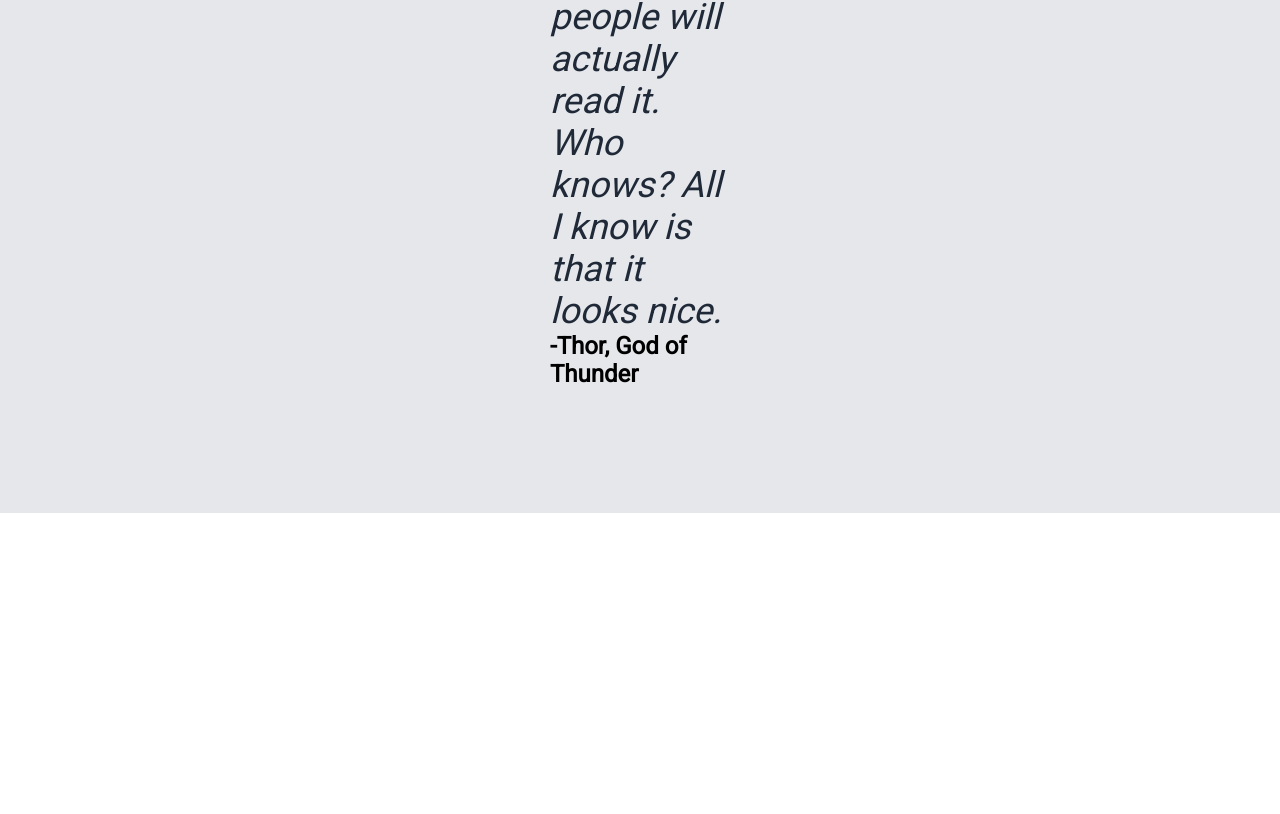
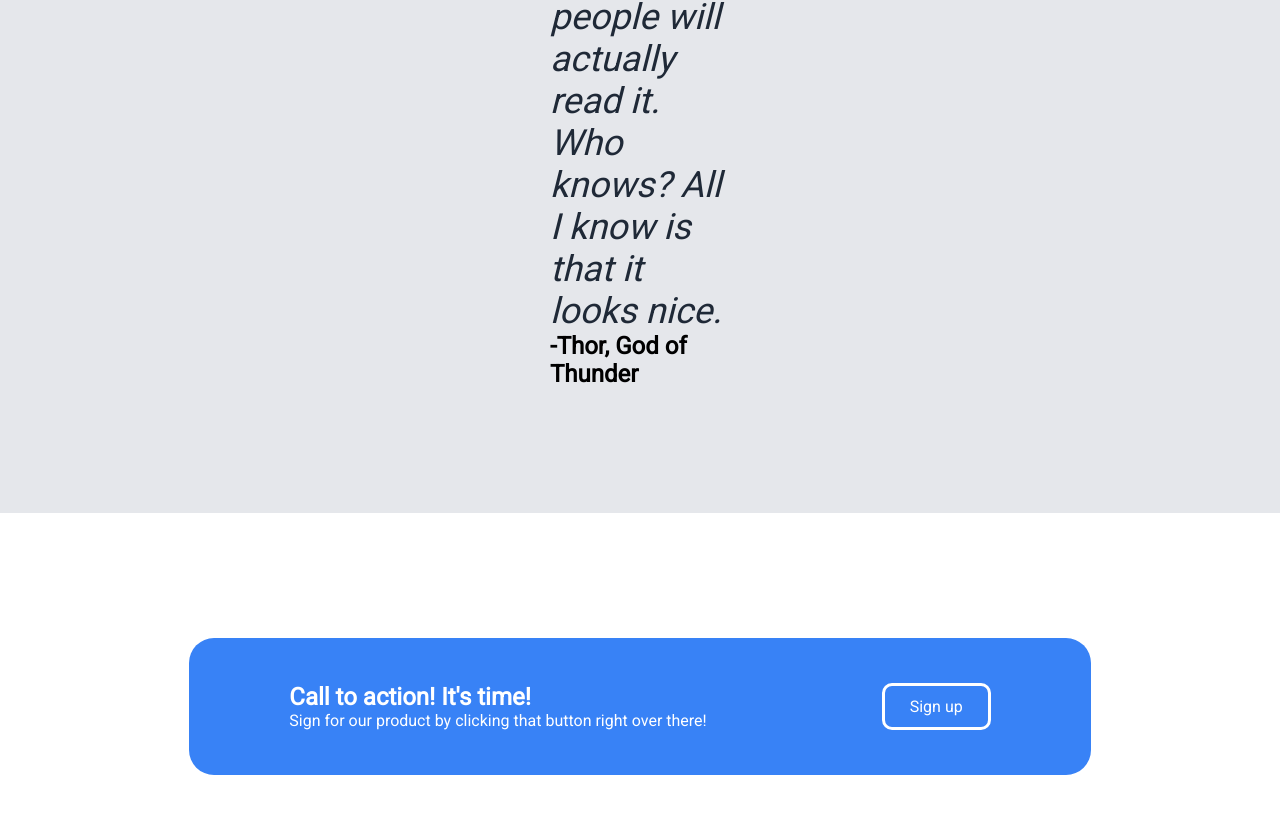
Before and after one commit to JuumanBeing/odin-landing-page, a plain HTML site: page index.html in a window 1280 px wide. Shown: the part 1551-2365 px from the top of the page. Before the commit the page ends 2064 px from the top, so only its background shows below. Drawn offline with Linux system fonts and the light colour scheme.

Commit message:
Style the CTA section

```diff
--- a/index.html
+++ b/index.html
@@ -63,7 +63,15 @@
       </div><!-- /.quote-author -->
     </div><!-- /.quotes -->
 
-    <div class="cta"></div><!-- /.cta -->
+    <div class="cta">
+      <div class="cta-box">
+        <div class="cta-text">
+          <div class="cta-header">Call to action! It's time!</div><!-- /.cta-header -->
+          <div class="cta-copy">Sign for our product by clicking that button right over there!</div><!-- /.cta-copy -->
+        </div><!-- /.cta-text -->
+        <button class="cta-button" type="button">Sign up</button>
+      </div><!-- /.cta-box -->
+    </div><!-- /.cta -->
 
     <footer></footer>
   </body>
--- a/styles/style.css
+++ b/styles/style.css
@@ -181,3 +181,32 @@ header {
   font-size: 24px;
   font-weight: 900;
 }
+
+.cta {
+  display: flex;
+  justify-content: center;
+  padding: 125px;
+}
+
+.cta-box {
+  display: flex;
+  justify-content: space-between;
+  gap: 175px;
+  padding: 45px 100px;
+  border-radius: 25px;
+  background-color: #3882F6;
+  color: #FFF;
+}
+
+.cta-header {
+  font-size: 24px;
+  font-weight: 700;
+}
+
+.cta-button {
+  padding: 10px 25px;
+  border: 3px solid #FFF;
+  border-radius: 10px;
+  background-color: #3882F6;
+  color: #FFF;
+}
```
